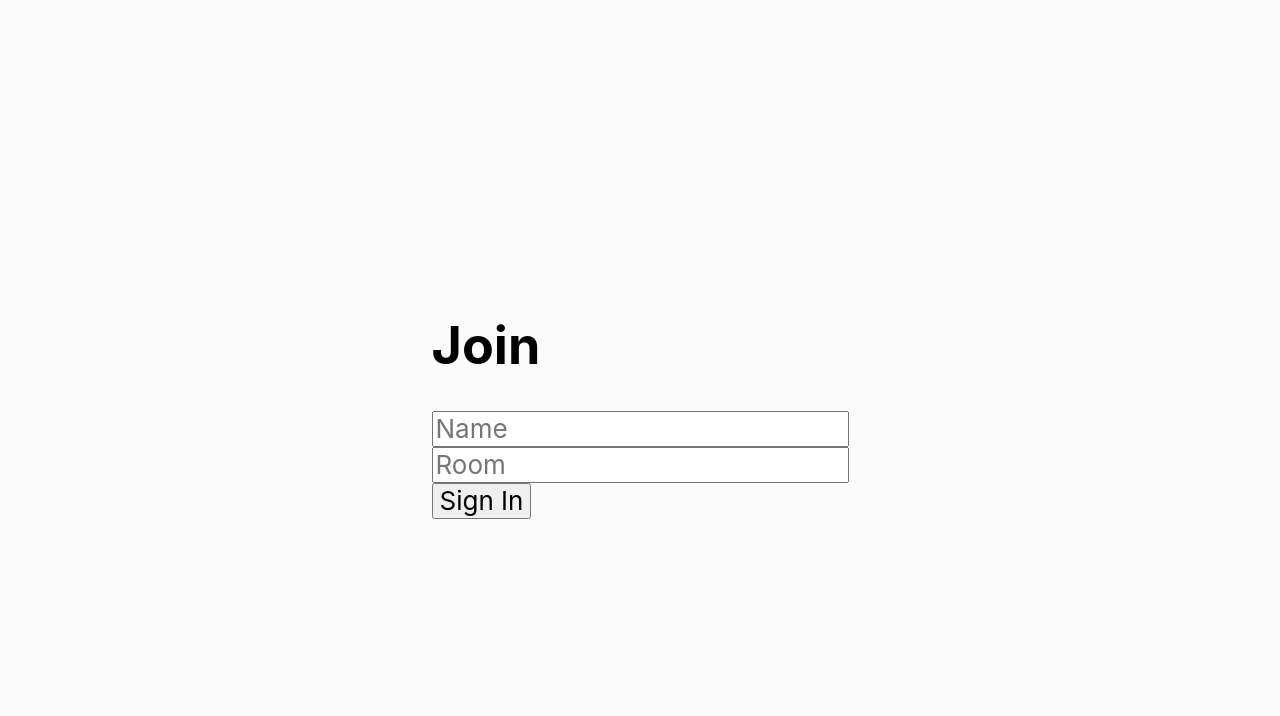
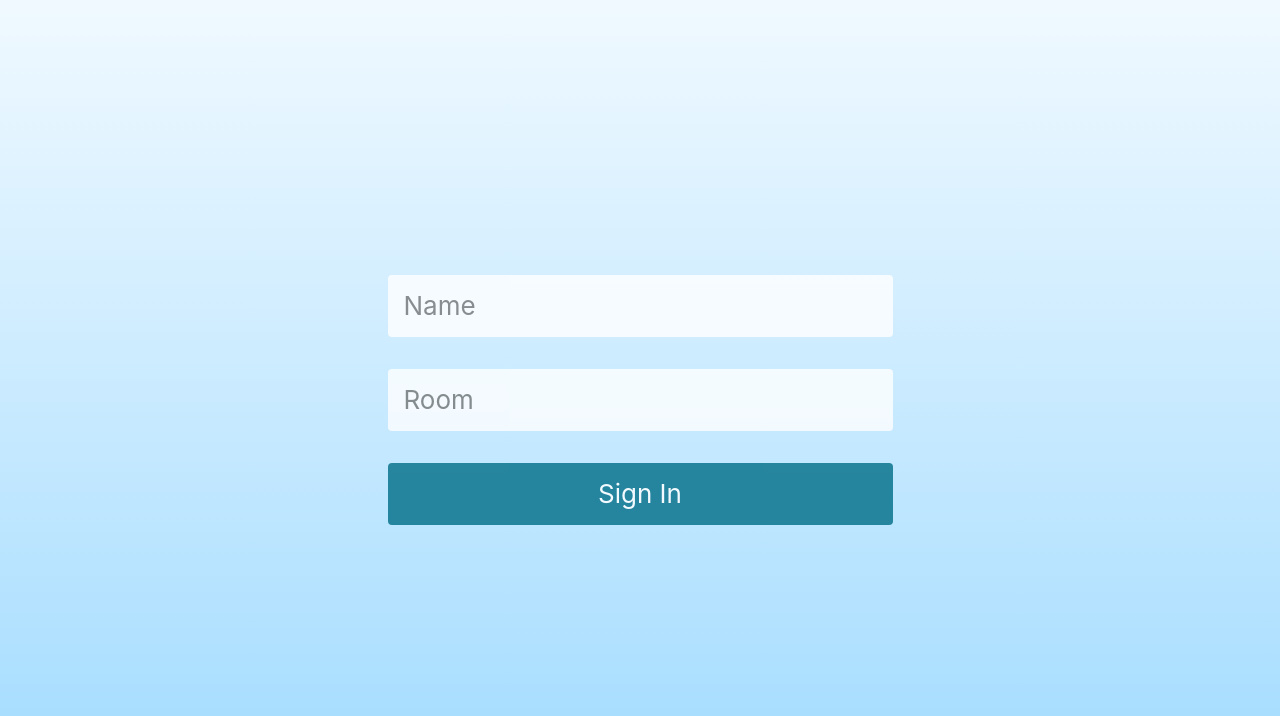
Before and after one commit to jorge92teixeira/realtime-chat-app, a React (Create React App) app in the folder client/: page / in a window 1280 px wide. Shown: the top 716 px of the page. Built offline with nearby package versions, Linux system fonts and the light colour scheme.

Commit message:
Join Component styled-component

```diff
--- a/client/src/App.css
+++ b/client/src/App.css
@@ -5,5 +5,8 @@
   align-items: center;
   justify-content: center;
   font-size: calc(10px + 2vmin);
-  background-color: #fbfbfb;
+  background: #f0f9ff; /* Old browsers */
+  background: -moz-linear-gradient(top,  #f0f9ff 0%, #cbebff 47%, #a1dbff 100%); /* FF3.6-15 */
+  background: -webkit-linear-gradient(top,  #f0f9ff 0%,#cbebff 47%,#a1dbff 100%); /* Chrome10-25,Safari5.1-6 */
+  background: linear-gradient(to bottom,  #f0f9ff 0%,#cbebff 47%,#a1dbff 100%); /* W3C, IE10+, FF16+, Chrome26+, Opera12+, Safari7+ */
 }
--- a/client/src/components/Join/Join.js
+++ b/client/src/components/Join/Join.js
@@ -1,38 +1,73 @@
 import React, { useState } from 'react';
 import { Link } from 'react-router-dom';
+import styled from 'styled-components';
+
+const JoinWrapper = styled.div`
+  display: flex;
+  flex-direction: column;
+  align-items: center;
+  justify-content: center;
+`;
+
+const Input = styled.input`
+  border: none;
+  border-radius: 4px;
+  width: 100%;
+  margin: 1rem;
+  padding: 1rem;
+  opacity: 0.8;
+  text-decoration: none;
+
+  &:hover, &:focus {
+    opacity: 1;
+  }
+
+  &:focus::placeholder {
+    color: transparent;
+  }
+`;
+
+const StyledLink = styled(Link)`
+  border: none;
+  border-radius: 4px;
+  width: 100%;
+  margin: 1rem;
+  padding: 1rem;
+  opacity: 0.8;
+  text-decoration: none;
+  text-align: center;
+  background-color: #006d86;
+  color: white;
+  cursor: pointer;
+
+  &:hover {
+    opacity: 1;
+  }
+`;
 
 const Join = () => {
   const [name, setName] = useState('');
   const [room, setRoom] = useState('');
 
   return (
-    <div className="joinOuterContainer">
-      <div className="joinInnerContainer">
-        <h1 className="heading">Join</h1>
-        <div>
-          <input
+    <JoinWrapper>
+      <Input
         placeholder="Name"
-            className="joinInput"
         type="text"
         onChange={(e) => setName(e.target.value)}
       />
-        </div>
-        <div>
-          <input
+      <Input
         placeholder="Room"
-            className="joinInput mt-20"
         type="text"
         onChange={(e) => setRoom(e.target.value)}
       />
-        </div>
-        <Link
+      <StyledLink
         onClick={(e) => ((!name || !room) ? e.preventDefault() : null) }
         to={`/chat?name=${name}&room=${room}`}
       >
-          <button className="button mt-20" type="submit">Sign In</button>
-        </Link>
-      </div>
-    </div>
+        Sign In
+      </StyledLink>
+    </JoinWrapper>
   );
 };
 
```
Lines whose indentation alone changed are shown as unchanged.
